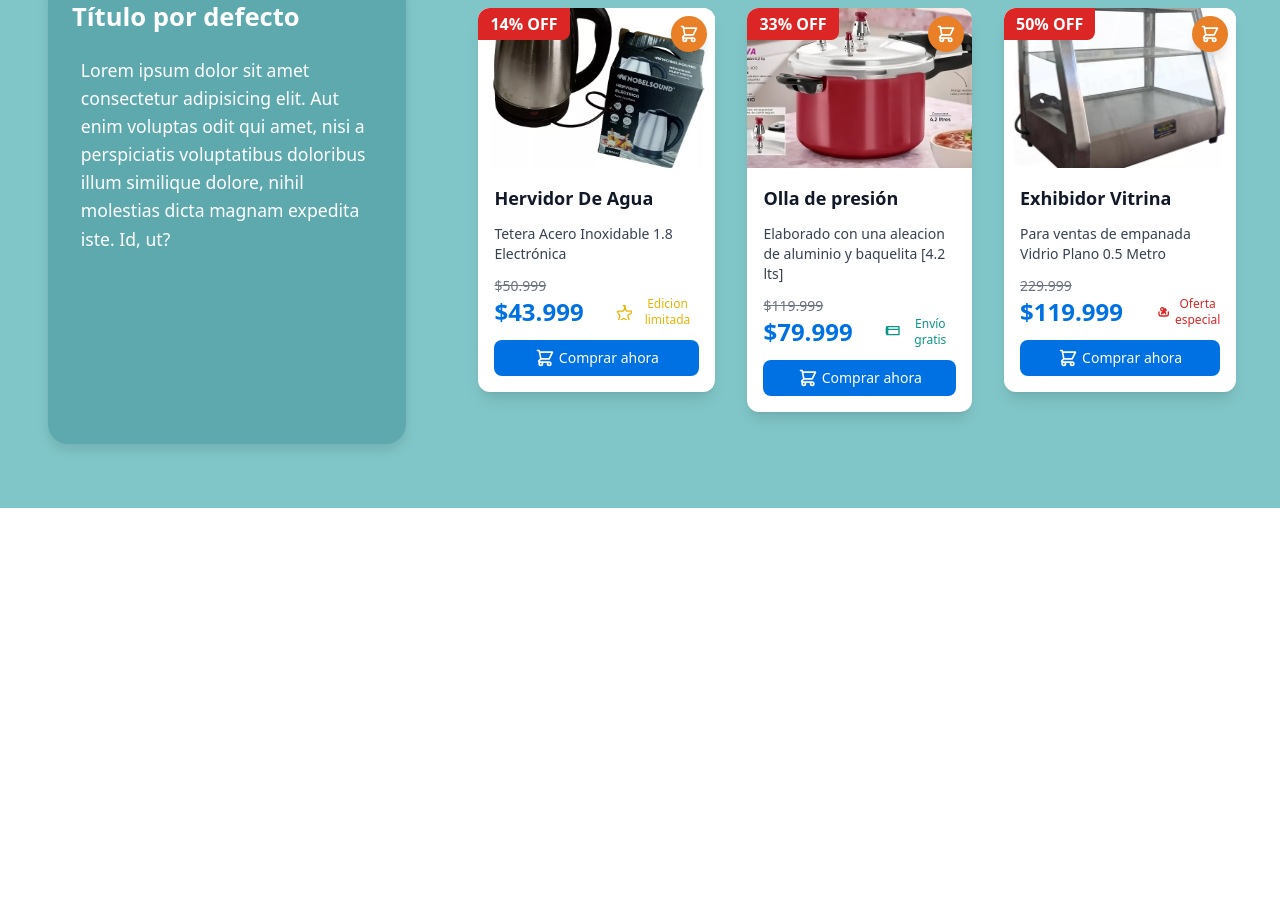
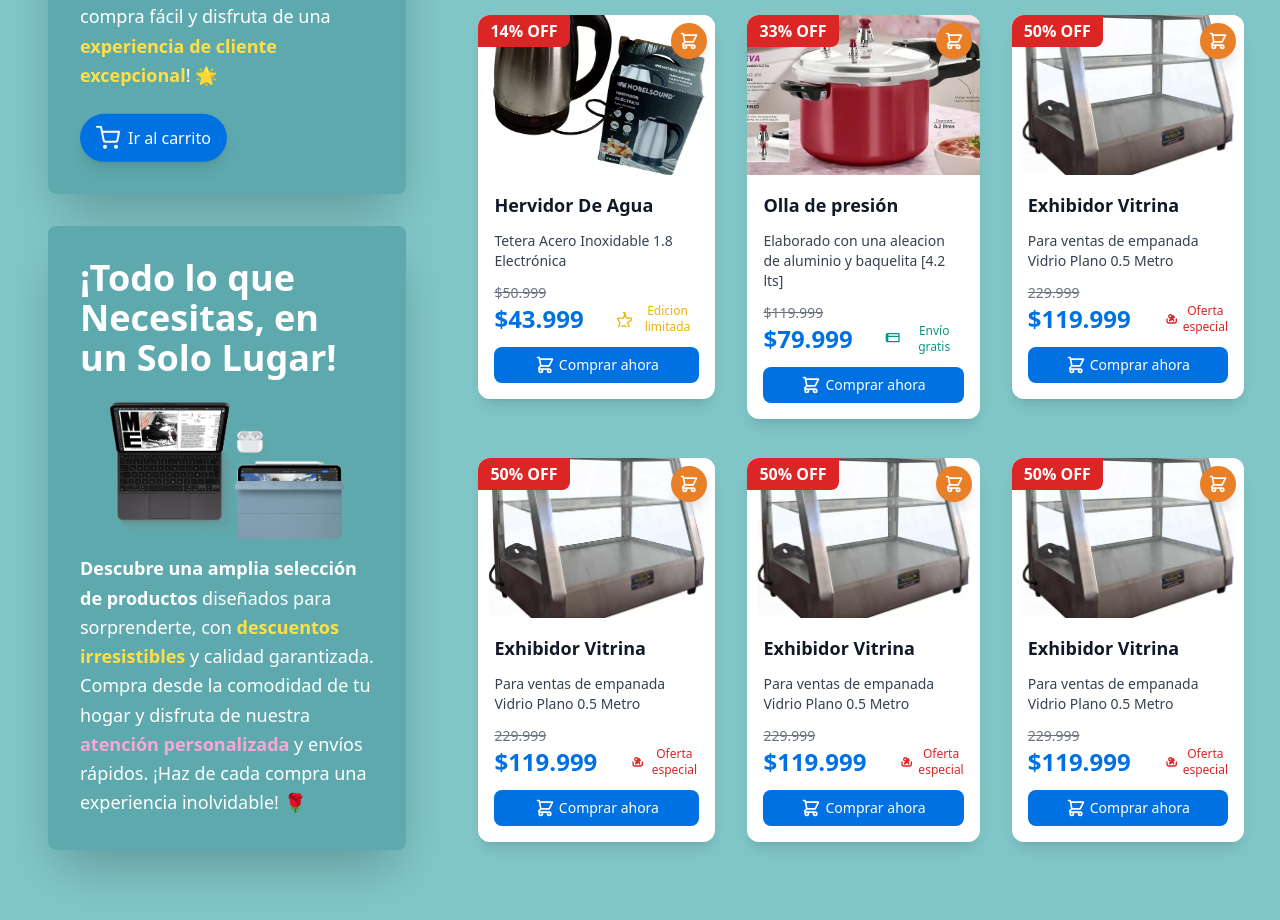
Before and after one commit to somilsdiaz/Blanca-y-sus-Rosas-E-Commerce-Web, an Angular app: page / in a window 1280 px wide. Shown: the part 1204-2124 px from the top of the page. Before the commit the page ends 1712 px from the top, so only its background shows below. Built offline with nearby package versions, Linux system fonts and the light colour scheme.

Commit message:
feat(HU0003): card description section has been finished

```diff
--- a/src/app/component/product-section/product-section.component.html
+++ b/src/app/component/product-section/product-section.component.html
@@ -1,16 +1,29 @@
 <section class="background">
     <div class="cards">
-        <article class="DescriptionCard firstCard">
-            <h2 class="subtitle">Título por defecto</h2>
-            <p class="textCard">Lorem ipsum dolor sit amet consectetur adipisicing elit. Iste doloremque consectetur aut
-                aspernatur facere beatae laboriosam fugiat eligendi error? Error ea sequi voluptas fuga doloremque et
-                dicta molestias totam dolore?</p>
+        <article class="bg-[#5ea9ae] p-8 rounded-lg shadow-2xl transform transition duration-500 hover:scale-105 hover:shadow-xl mb-8">
+            <h2 class="subtitle text-4xl font-extrabold text-white mb-6 animate-fadeInUp">
+                🌹 Blanca y sus Rosas: Donde tus Necesidades se Convierten en Oportunidades
+            </h2>
+            <p class="textCard text-lg text-white leading-relaxed mb-6">
+                <span class="font-bold">Descubre increíbles ofertas</span>, promociones exclusivas y envío rápido. Desde el hogar hasta el entretenimiento, aquí encontrarás todo lo que necesitas. ¡Haz tu compra fácil y disfruta de una <span class="text-yellow-300 font-bold">experiencia de cliente excepcional</span>! 🌟
+            </p>
+            <button class="cta-button bg-white text-[#5ea9ae] font-bold py-2 px-4 rounded-full shadow-lg transform transition duration-500 hover:bg-yellow-300 hover:text-white hover:scale-110 flex items-center animate-bounce">
+                <svg xmlns="http://www.w3.org/2000/svg" width="24" height="24" viewBox="0 0 24 24" fill="none" stroke="currentColor" stroke-width="2" stroke-linecap="round" stroke-linejoin="round" class="cart-icon mr-2">
+                    <circle cx="9" cy="21" r="1"></circle>
+                    <circle cx="20" cy="21" r="1"></circle>
+                    <path d="M1 1h4l2.68 13.39a2 2 0 0 0 2 1.61h9.72a2 2 0 0 0 2-1.61L23 6H6"></path>
+                </svg>
+                Ir al carrito
+            </button>
         </article>
-        <article class="DescriptionCard secondCard">
-            <h2 class="subtitle">Título por defecto</h2>
-            <p class="textCard">Lorem ipsum dolor sit amet consectetur adipisicing elit. Aut enim voluptas odit qui
-                amet, nisi a perspiciatis voluptatibus doloribus illum similique dolore, nihil molestias dicta magnam
-                expedita iste. Id, ut?</p>
+        <article class="bg-[#5ea9ae] p-8 rounded-lg shadow-2xl transform transition duration-500 hover:scale-105 hover:shadow-xl">
+            <h2 class="subtitle text-4xl font-extrabold text-white mb-6 animate-fadeInUp">
+                ¡Todo lo que Necesitas, en un Solo Lugar!
+            </h2>
+            <img class="imageCard w-full h-auto rounded-lg mb-6 transition duration-500 hover:opacity-90 hover:rotate-3" src="promo.png" alt="Productos destacados" />
+            <p class="textCard text-lg text-white leading-relaxed">
+                <span class="font-bold">Descubre una amplia selección de productos</span> diseñados para sorprenderte, con <span class="text-yellow-300 font-bold">descuentos irresistibles</span> y calidad garantizada. Compra desde la comodidad de tu hogar y disfruta de nuestra <span class="text-pink-300 font-bold">atención personalizada</span> y envíos rápidos. ¡Haz de cada compra una experiencia inolvidable! 🌹
+            </p>
         </article>
     </div>
     <section class="productsSection">
@@ -25,7 +38,6 @@
             [badgeColor]="'text-red-600'"
             [badgeIcon]="'<svg xmlns=&quot;http://www.w3.org/2000/svg&quot; class=&quot;h-4 w-4 mr-1 text-right&quot; fill=&quot;none&quot; viewBox=&quot;0 0 24 24&quot; stroke=&quot;currentColor&quot;><path stroke-linecap=&quot;round&quot; stroke-linejoin=&quot;round&quot; stroke-width=&quot;2&quot; d=&quot;M13 16h-1v-4H9l4-4m0 8h1v4h3l-4 4&quot; /></svg>'">
         </app-section-product-card>
-
 
         <!-- Product 2 -->
         <app-section-product-card
@@ -53,8 +65,7 @@
             [badgeIcon]="'<svg xmlns=&quot;http://www.w3.org/2000/svg&quot; class=&quot;h-4 w-4 mr-1 mt-1&quot; fill=&quot;none&quot; viewBox=&quot;0 0 24 24&quot; stroke=&quot;currentColor&quot;><path stroke-linecap=&quot;round&quot; stroke-linejoin=&quot;round&quot; stroke-width=&quot;2&quot; d=&quot;M3 16h13M5 8h16M4 4h17v12H4zm0 0a2 2 0 00-2 2v8a2 2 0 002 2h17&quot; /></svg>'">
         </app-section-product-card>
 
-
-
+         <!-- Product 4 -->
         <app-section-product-card
             [productName]="'Hervidor De Agua'"
             [productDescription]="'Tetera Acero Inoxidable 1.8 Electrónica'"
@@ -68,6 +79,7 @@
             >
         </app-section-product-card>
 
+        <!-- Product 5 -->
         <app-section-product-card
             [productName]="'Olla de presión'"
             [productDescription]="'Elaborado con una aleacion de aluminio y baquelita [4.2 lts]'"
@@ -80,6 +92,49 @@
             [badgeIcon]="'<svg xmlns=&quot;http://www.w3.org/2000/svg&quot; class=&quot;h-4 w-4 mr-1 mt-1&quot; fill=&quot;none&quot; viewBox=&quot;0 0 24 24&quot; stroke=&quot;currentColor&quot;><path stroke-linecap=&quot;round&quot; stroke-linejoin=&quot;round&quot; stroke-width=&quot;2&quot; d=&quot;M3 16h13M5 8h16M4 4h17v12H4zm0 0a2 2 0 00-2 2v8a2 2 0 002 2h17&quot; /></svg>'">
         </app-section-product-card>
 
+        <!-- Product 6 -->
+        <app-section-product-card
+        [productName]="'Exhibidor Vitrina'"
+            [productDescription]="'Para ventas de empanada Vidrio Plano 0.5 Metro'"
+            [productImage]="'products/007.webp'"
+            [productPrice]="'229.999'"
+            [productDiscountPrice]="'$119.999'"
+            [productDiscountPercentage]="'50%'"
+            [badgeText]="'Oferta especial'"
+            [badgeColor]="'text-red-600'"
+            [badgeIcon]="'<svg xmlns=&quot;http://www.w3.org/2000/svg&quot; class=&quot;h-4 w-4 mr-1 mt-1&quot; fill=&quot;none&quot; viewBox=&quot;0 0 24 24&quot; stroke=&quot;currentColor&quot;><path stroke-linecap=&quot;round&quot; stroke-linejoin=&quot;round&quot; stroke-width=&quot;2&quot; d=&quot;M17 9l-5 5m2-5l-2-2m2 2l-2 2m1.5-2.5A2.5 2.5 0 1013 9.5a2.5 2.5 0 002.5-2.5M6 12v3a3 3 0 003 3h8a3 3 0 003-3v-3m-4 3a3 3 0 00-6 0&quot; /></svg>'"
+            >
+        </app-section-product-card>
+
+        <!-- Product 7 -->
+        <app-section-product-card
+            [productName]="'Exhibidor Vitrina'"
+            [productDescription]="'Para ventas de empanada Vidrio Plano 0.5 Metro'"
+            [productImage]="'products/007.webp'"
+            [productPrice]="'229.999'"
+            [productDiscountPrice]="'$119.999'"
+            [productDiscountPercentage]="'50%'"
+            [badgeText]="'Oferta especial'"
+            [badgeColor]="'text-red-600'"
+            [badgeIcon]="'<svg xmlns=&quot;http://www.w3.org/2000/svg&quot; class=&quot;h-4 w-4 mr-1 mt-1&quot; fill=&quot;none&quot; viewBox=&quot;0 0 24 24&quot; stroke=&quot;currentColor&quot;><path stroke-linecap=&quot;round&quot; stroke-linejoin=&quot;round&quot; stroke-width=&quot;2&quot; d=&quot;M17 9l-5 5m2-5l-2-2m2 2l-2 2m1.5-2.5A2.5 2.5 0 1013 9.5a2.5 2.5 0 002.5-2.5M6 12v3a3 3 0 003 3h8a3 3 0 003-3v-3m-4 3a3 3 0 00-6 0&quot; /></svg>'"
+            >
+        </app-section-product-card>
+
+        <!-- Product 8 -->
+        <app-section-product-card
+            [productName]="'Exhibidor Vitrina'"
+            [productDescription]="'Para ventas de empanada Vidrio Plano 0.5 Metro'"
+            [productImage]="'products/007.webp'"
+            [productPrice]="'229.999'"
+            [productDiscountPrice]="'$119.999'"
+            [productDiscountPercentage]="'50%'"
+            [badgeText]="'Oferta especial'"
+            [badgeColor]="'text-red-600'"
+            [badgeIcon]="'<svg xmlns=&quot;http://www.w3.org/2000/svg&quot; class=&quot;h-4 w-4 mr-1 mt-1&quot; fill=&quot;none&quot; viewBox=&quot;0 0 24 24&quot; stroke=&quot;currentColor&quot;><path stroke-linecap=&quot;round&quot; stroke-linejoin=&quot;round&quot; stroke-width=&quot;2&quot; d=&quot;M17 9l-5 5m2-5l-2-2m2 2l-2 2m1.5-2.5A2.5 2.5 0 1013 9.5a2.5 2.5 0 002.5-2.5M6 12v3a3 3 0 003 3h8a3 3 0 003-3v-3m-4 3a3 3 0 00-6 0&quot; /></svg>'"
+            >
+        </app-section-product-card>
+
+        <!-- Product 9 -->
         <app-section-product-card
             [productName]="'Exhibidor Vitrina'"
             [productDescription]="'Para ventas de empanada Vidrio Plano 0.5 Metro'"
--- a/src/app/component/product-section/product-section.component.scss
+++ b/src/app/component/product-section/product-section.component.scss
@@ -4,6 +4,31 @@ $text-color: #333;
 $card-text-color: #fff;
 $product-background: #fff;
 $shadow-color: rgba(0, 0, 0, 0.1);
+
+@keyframes fadeInUp {
+    from {
+        opacity: 0;
+        transform: translateY(20px);
+    }
+    to {
+        opacity: 1;
+        transform: translateY(0);
+    }
+}
+.animate-fadeInUp {
+    animation: fadeInUp 1.5s ease-out;
+}
+.animate-bounce {
+    animation: bounce 2s infinite;
+}
+@keyframes bounce {
+    0%, 100% {
+        transform: translateY(0);
+    }
+    50% {
+        transform: translateY(-10px);
+    }
+}
 
 .background {
     background-color: $background-color;
@@ -39,8 +64,8 @@ $shadow-color: rgba(0, 0, 0, 0.1);
 
     h2.subtitle {
         font-size: 1.4rem;
-        line-height: 1.4;
-        padding-bottom: 0.8em;
+        line-height: 1.3;
+        padding-bottom: 0.5em;
         font-weight: 600;
         color: #fff;
     }
@@ -49,7 +74,19 @@ $shadow-color: rgba(0, 0, 0, 0.1);
         font-size: 1rem;
         line-height: 1.6;
         padding: 0 0.5em;
+        margin-bottom: 10px;
     }
+}
+
+.imageCard {
+    max-width: 80%;
+    height: auto;
+    border-radius: 10px;
+    align-items: center;
+    text-align: center;
+    margin: auto;
+    margin-bottom: 15px;
+    margin-top: 15px;
 }
 
 // Products Section
@@ -58,7 +95,7 @@ $shadow-color: rgba(0, 0, 0, 0.1);
     grid-template-columns: 1fr;
     gap: 1.5em;
     width: 100%;
-    margin: -3.5em 0;
+    margin: -1.5em 0;
     padding: 0 1em;
 
     .oneProduct {
@@ -75,6 +112,29 @@ $shadow-color: rgba(0, 0, 0, 0.1);
         color: $text-color;
         transition: transform 0.3s ease, box-shadow 0.3s ease;
 
+    }
+}
+
+.cta-button {
+    display: inline-flex;
+    align-items: center;
+    justify-content: center;
+    background-color: #0071e3;
+    color: #ffffff;
+    font-size: 1rem;
+    font-weight: 500;
+    padding: 0.75rem 1rem;
+    border-radius: 2rem;
+    border: none;
+    cursor: pointer;
+    transition: background-color 0.3s ease;
+
+    &:hover {
+    background-color: #0077ed;
+    }
+
+    .cart-icon {
+    margin-right: 0.5rem;
     }
 }
 
```
Also changed, not shown: public/promo.png (added). Lines whose indentation alone changed are shown as unchanged.
